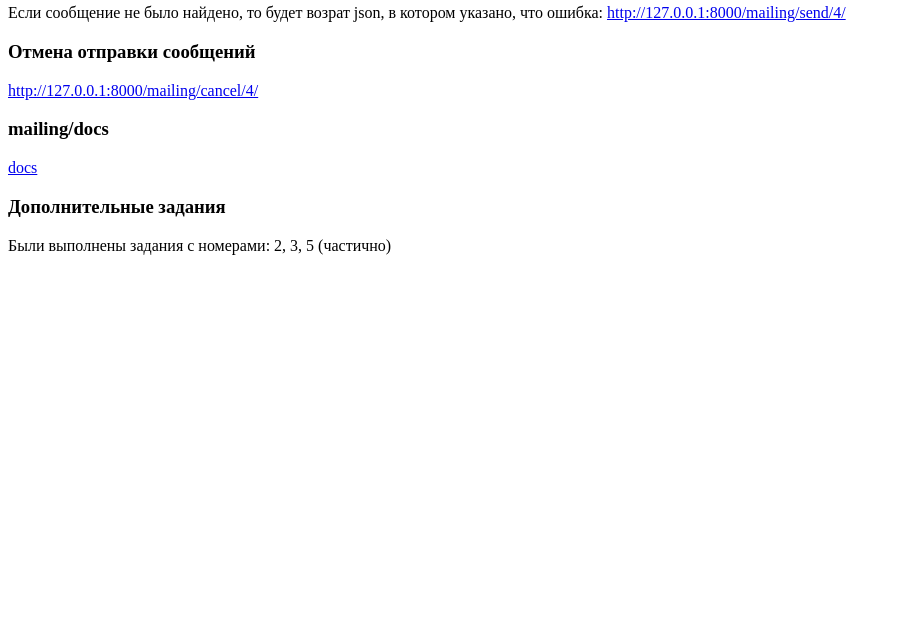
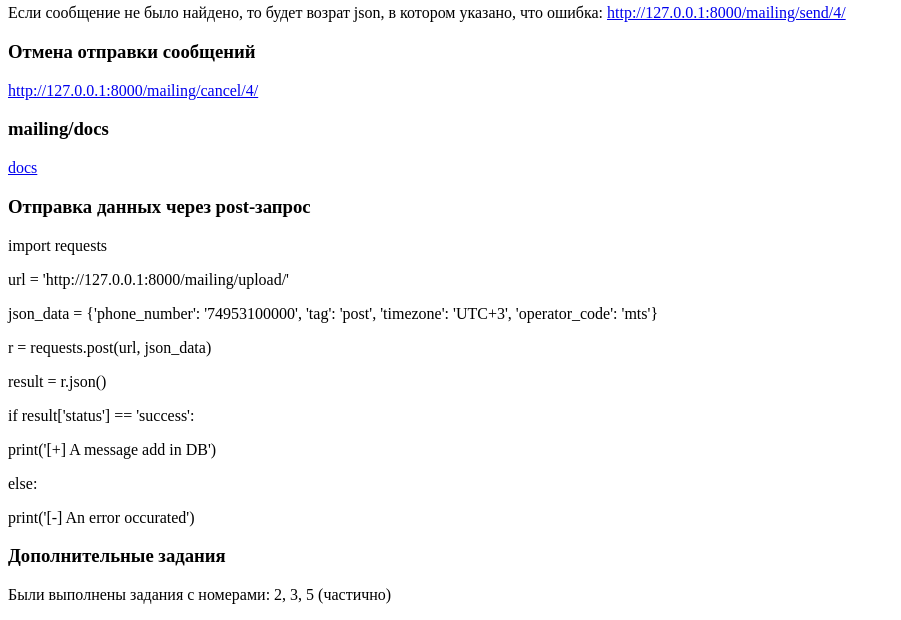
Before and after one commit to user3412143/django_test, a Django app: template templates/index.html in a window 1280 px wide. Shown: the part 208-828 px from the top of the page, without its empty margins (0-901 px from the left). Before the commit the page ends 463 px from the top, so only its background shows below. Run offline with Django 4.2, Linux system fonts and the light colour scheme; the template is opened without the code that fills it, so the values that code supplies are empty; parts of the project's set-up code (start-up, migrations or seed data) failed here and were passed over.

Commit message:
Endpoint: upload
Created a method use that we can send an user-data in DB. post-requsts.
	изменено:      mailing/mailing/urls.py
	изменено:      mailing/mailing/views.py
	изменено:      templates/index.html

```diff
--- a/mailing/mailing/urls.py
+++ b/mailing/mailing/urls.py
@@ -42,6 +42,7 @@ urlpatterns = [
     path('admin/', admin.site.urls),
     path('send/<int:mailing_id>/', md.send_mailing, name='send_mailing'),
     path('cancel/<int:mailing_id>/', md.cancel_mailing, name='cancel_mailing'),
+    path('upload/', md.upload_data, name='upload_data'),
     path('docs/', schema_view.with_ui('swagger', cache_timeout=0),
          name='schema-swagger-ui'),
 ]
--- a/templates/index.html
+++ b/templates/index.html
@@ -17,6 +17,21 @@
 	<p><a href="http://127.0.0.1:8000/mailing/cancel/4/">http://127.0.0.1:8000/mailing/cancel/4/</a></p>
 	<h3>mailing/docs</h3>
 	<p><a href="http://127.0.0.1:8000/mailing/docs">docs</a></p>
+	<h3>Отправка данных через post-запрос</h3>
+	<p>import requests<p>
+	url = 'http://127.0.0.1:8000/mailing/upload/'<p>
+	json_data = {'phone_number': '74953100000',
+             'tag': 'post',
+             'timezone': 'UTC+3',
+	     'operator_code': 'mts'}<p>
+	r = requests.post(url, json_data)<p>
+	result = r.json()<p>
+	if result['status'] == 'success':<p>
+	print('[+] A message add in DB')<p>
+	else:<p>
+	print('[-] An error occurated')<p>
+
+	</p>
 	<h3>Дополнительные задания</h3>
 	<p>Были выполнены задания с номерами: 2, 3, 5 (частично)</p>
 </body>
```
Also changed, not shown: mailing/mailing/views.py (+17 -0 lines), db.sqlite3.
